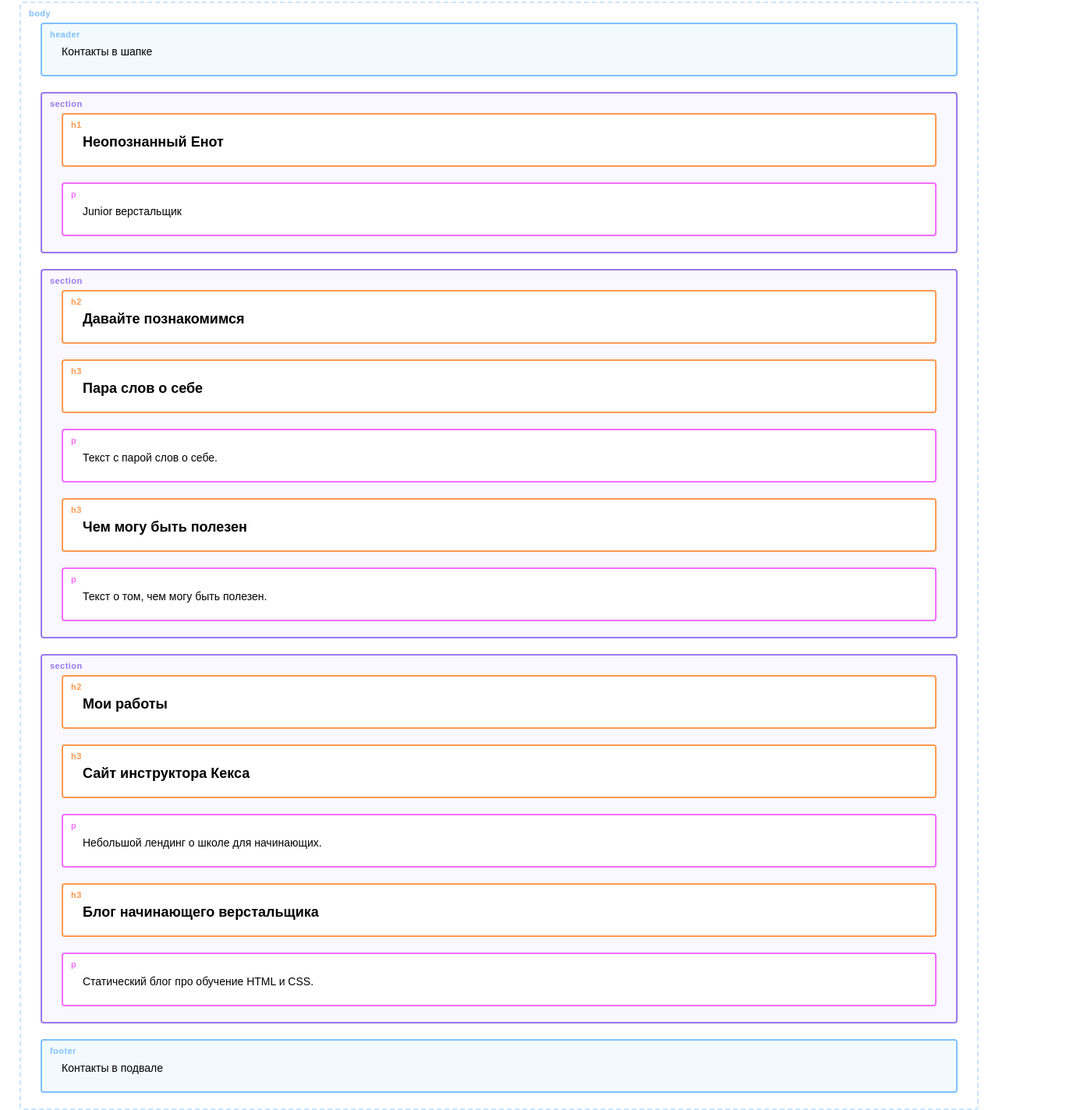
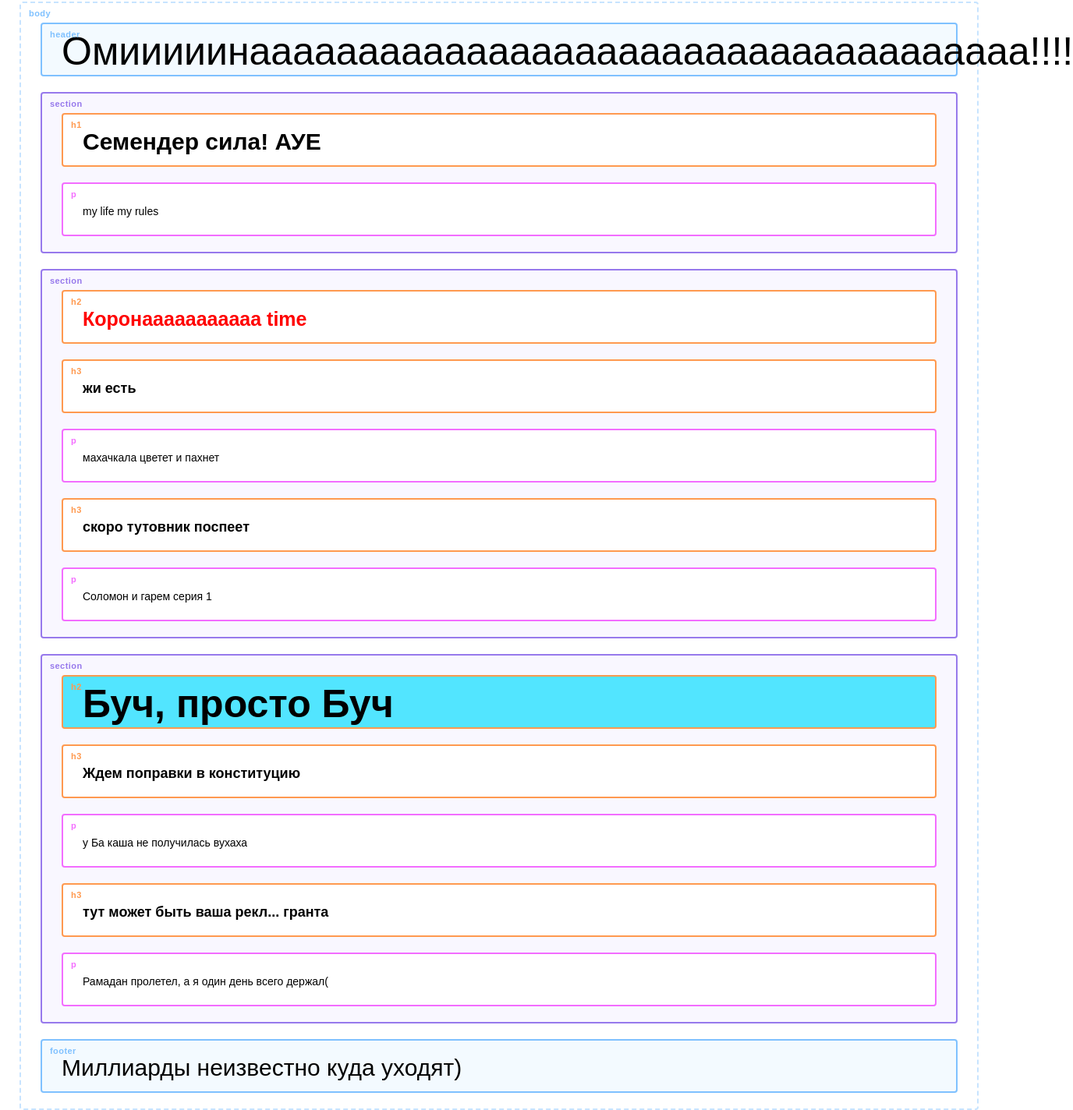
Before and after one commit to limbo088/docase, a plain HTML site: page index.html in a window 1280 px wide. Shown: the part 23-1447 px from the top of the page at 78% size, 1376 px wide, since content can reach past the window. Drawn offline with Linux system fonts and the light colour scheme.

Commit message:
Балуемся)

```diff
--- a/index.html
+++ b/index.html
@@ -3,39 +3,40 @@
   <head>
     <meta charset="UTF-8">
     <link rel="stylesheet" href="outlines.css">
-    <title>Портфолио Junior верстальщика</title>
+    <link rel="stylesheet" href="style.css">
+    <title>Семендер полный тохта!</title>
   </head>
 
   <body>
     <header class="page-header">
-      Контакты в шапке
+      Омииииинаааааааааааааааааааааааааааааааааааа!!!!
     </header>
 
     <section class="hero-image">
-      <h1 class="heading">Неопознанный Енот</h1>
-      <p>Junior верстальщик</p>
+      <h1 class="heading">Семендер сила! АУЕ</h1>
+      <p>my life my rules</p>
     </section>
 
     <section class="intro">
-      <h2 class="subheading">Давайте познакомимся</h2>
-      <h3>Пара слов о себе</h3>
-      <p>Текст с парой слов о себе.</p>
-      <h3>Чем могу быть полезен</h3>
-      <p>Текст о том, чем могу быть полезен.</p>
+      <h2 class="subheadingg">Коронааааааааааа time</h2>
+      <h3>жи есть</h3>
+      <p>махачкала цветет и пахнет</p>
+      <h3>скоро тутовник поспеет</h3>
+      <p>Соломон и гарем серия 1</p>
     </section>
 
     <section class="portfolio">
-      <h2 class="subheading">Мои работы</h2>
+      <h2 class="subheading">Буч, просто Буч</h2>
 
-      <h3>Сайт инструктора Кекса</h3>
-      <p>Небольшой лендинг о школе для начинающих.</p>
+      <h3>Ждем поправки в конституцию</h3>
+      <p>у Ба каша не получилась вухаха</p>
 
-      <h3>Блог начинающего верстальщика</h3>
-      <p>Статический блог про обучение HTML и CSS.</p>
+      <h3>тут может быть ваша рекл... гранта</h3>
+      <p>Рамадан пролетел, а я один день всего держал(</p>
     </section>
 
     <footer class="page-footer">
-      Контакты в подвале
+      Миллиарды неизвестно куда уходят)
     </footer>
   </body>
 </html>
--- /dev/null
+++ b/style.css
@@ -0,0 +1,25 @@
+.page-header {
+    font-size: 50px;
+    font-weight: 700px;
+
+    text-align: center;
+}
+
+.heading {
+    font-size: 30px;
+}
+
+.subheadingg {
+    font-size: 25px;
+    color: red;
+}
+
+.subheading {
+    font-size: 50px;
+    background-color: rgb(82, 229, 255);
+    color: black;
+}
+
+.page-footer {
+    font-size: 30px;
+}
```
